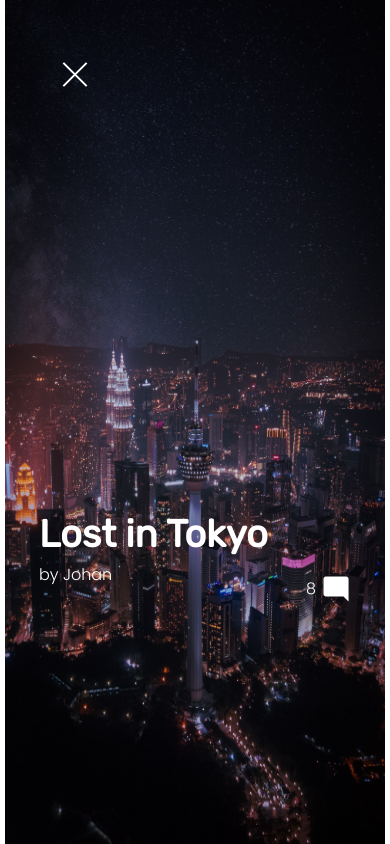
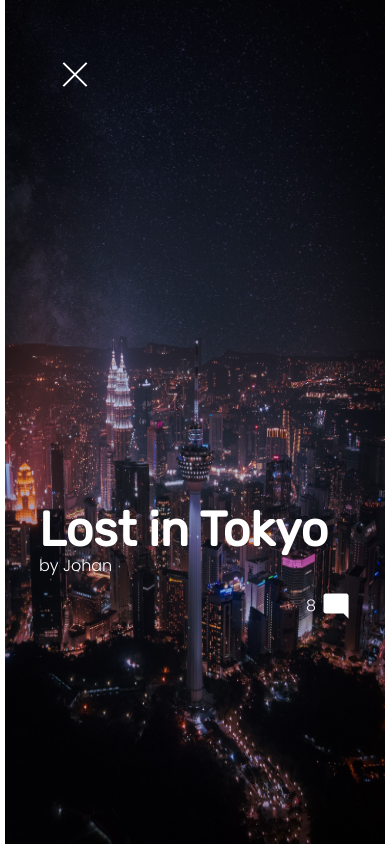
Before and after one commit to Sartish/animation, a Next.js app: page / in a window 390 px wide. Both pictures are taken after a click on the button 195 px from the left and 664 px from the top of the page. Built offline with nearby package versions, Linux system fonts and the light colour scheme.

Commit message:
mobile view

```diff
--- a/pages/index.js
+++ b/pages/index.js
@@ -53,7 +53,7 @@ export default function Home() {
         </div>
         {isCardOpen && (
           <>
-            <h2 className="text-center font-Rubik text-4xl font-semibold mb-2 mt-5">
+            <h2 className="text-center font-Rubik text-5xl font-semibold mb-2 mt-5">
               Lost in Tokyo
             </h2>
             <p className="p-4 text-center mb-2">
@@ -85,7 +85,9 @@ export default function Home() {
           <div>
             <button className="close" onClick={handleClickClose} />
             <div className="text-on-image bounce">
-              <h1 className="text-on-image-header">Lost in Tokyo</h1>
+              <h1 className="text-center font-Rubik text-5xl font-semibold">
+                Lost in Tokyo
+              </h1>
               <p>by Johan</p>
             </div>
             <div className="comment-container">
--- a/styles/globals.css
+++ b/styles/globals.css
@@ -24,7 +24,7 @@ body {
   box-sizing: border-box;
 }
 
-p{
+p {
   font-family: 'Poppins', sans-serif;
 }
 
@@ -34,7 +34,6 @@ p{
   display: flex;
   justify-content: center;
   align-items: center;
-  border: 2px solid black;
 }
 
 .image-container {
@@ -81,7 +80,7 @@ p{
   .text-on-image-header{
     font-size: 38px;
     font-family: 'Rubik', sans-serif;
-    font-weight: 1000;
+    font-weight: bold;
   }
 
   .comment-container {
@@ -93,7 +92,7 @@ p{
     z-index: 100;
     color: white;
     position: absolute;
-    top: 68%;
+    top: 70%;
     right: 10%;
    }
 
@@ -107,7 +106,7 @@ p{
 }
 @keyframes bounce {
     0%   { transform: translateY(0); }
-    50%  { transform: translateY(-50px); }
+    50%  { transform: translateY(-90px); }
     100% { transform: translateY(0); }
 }
 
```
